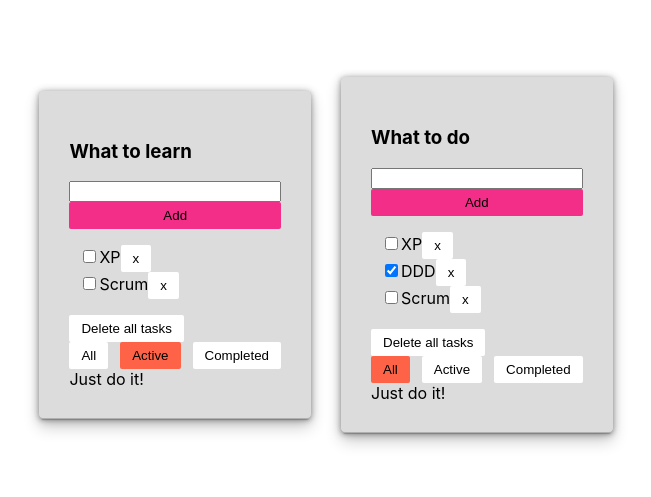
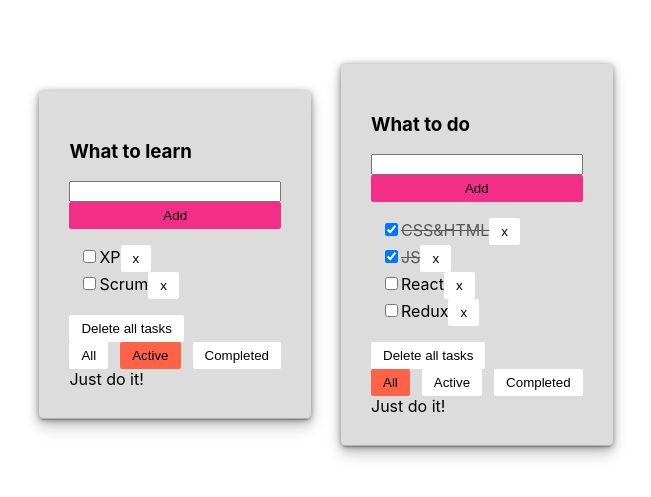
Before and after one commit to dariametelitsa/todolist, a React (Create React App) app: page / in a window 1280 px wide. Shown: the part 145-642 px from the top of the page, without its empty margins (314-965 px from the left). Built offline with nearby package versions, Linux system fonts and the light colour scheme.

Commit message:
refactored data to assosiate array

```diff
--- a/src/App.tsx
+++ b/src/App.tsx
@@ -2,7 +2,7 @@ import React, { useState } from 'react';
 import { FilterValuesType, TaskType, todoListType } from "./data/dataPropsTypes";
 import { v1 } from "uuid";
 import Todolist from "./components/todolist/Todolist";
-import { tasksArr, todoListsData } from "./data/Data";
+import { tasksArr, todolistId1, todolistId2, todoListsData } from "./data/Data";
 import './App.scss'
 
 export const sum = (a: number, b: number): number => {
@@ -12,8 +12,21 @@ export const sum = (a: number, b: number): number => {
 function App() {
 
     //global state
-    let [tasks, setTasks] = useState<Array<TaskType>>(tasksArr[0].taskBlock);
-    let [todoLists, setTodoLists] = useState<Array<todoListType>>(todoListsData);
+    //const [tasks, setTasks] = useState<Array<TaskType>>(tasksArr[0].taskBlock);
+    const [todoLists, setTodoLists] = useState<Array<todoListType>>(todoListsData);
+    const [tasks, setTasks] = useState({
+        [todolistId1]: [
+            {id: v1(), title: "XP", isDone: false},
+            {id: v1(), title: "DDD", isDone: true},
+            {id: v1(), title: "Scrum", isDone: false}
+        ],
+        [todolistId2]: [
+            {id: v1(), title: "CSS&HTML", isDone: true},
+            {id: v1(), title: "JS", isDone: true},
+            {id: v1(), title: "React", isDone: false},
+            {id: v1(), title: "Redux", isDone: false}
+        ]
+    });
 
     const changeFilter = (todolistId: string, filter: FilterValuesType) => {
         setTodoLists(todoLists.map(td => td.id !== todolistId ? td : {...td, filter}));
@@ -31,29 +44,27 @@ function App() {
         return tasksFiltered;
     }
 
-    function removeTask(taskId: string) {
-        let filteredTasks = tasks.filter((t) => t.id !== taskId);
-        setTasks(filteredTasks);
+    function removeTask(todolistId: string, taskId: string) {
+        setTasks({...tasks, [todolistId]: tasks[todolistId].filter(t => t.id !== taskId)});
     }
 
-    const addTask = (taskTitle: string) => {
-        let newTask: TaskType = {id: v1(), isDone: false, title: taskTitle};
-        taskTitle && setTasks([newTask, ...tasks]);
+    const addTask = (todolistId: string,  taskTitle: string) => {
+        let newTask = {id: v1(), isDone: false, title: taskTitle};
+        setTasks({...tasks, [todolistId]: [newTask, ...tasks[todolistId]]})
     }
 
-    const deleteAllTasks = () => {
-        setTasks([]);
+    const deleteAllTasks = (todolistId: string) => {
+        setTasks({...tasks, [todolistId]: []});
     }
 
-    const setNewTaskStatus = (taskId: string, newIsDone: boolean) => {
-        const newState = tasks.map((t) => t.id === taskId ? {...t, isDone: newIsDone} : t);
-        setTasks(newState);
+    const setNewTaskStatus = (todolistId: string, taskId: string, newIsDone: boolean) => {
+        setTasks({...tasks, [todolistId]: tasks[todolistId].map((t) => t.id === taskId ? {...t, isDone: newIsDone} : t)});
     }
 
     return (
         <div className={'App'}>
             {todoLists.map(td => {
-                let tasksFiltered = filterTasks(td.id, tasks, td.filter);
+                let tasksFiltered = filterTasks(td.id, tasks[td.id], td.filter);
                 return <Todolist key={td.id}
                                  id={td.id}
                                  title={td.title}
--- a/src/components/todolist/Todolist.module.scss
+++ b/src/components/todolist/Todolist.module.scss
@@ -19,6 +19,15 @@ input[type='checkbox'] {
   flex-direction: column;
 }
 
+.task {
+
+}
+
+.taskDone {
+  text-decoration: line-through;
+  opacity: 0.6;
+}
+
 //@use './../button/Button.module.scss';
 //.btnRemove {
 //  @extend .button;
--- a/src/components/todolist/Todolist.tsx
+++ b/src/components/todolist/Todolist.tsx
@@ -2,7 +2,7 @@ import React, { ChangeEvent, useState } from "react";
 import { FilterValuesType, TaskType, TodolistPropsType } from "../../data/dataPropsTypes";
 import { Button } from "../button/Button";
 import { Input } from "../input/Input";
-import S from './Todolist.module.scss';
+import styles from './Todolist.module.scss';
 import { useAutoAnimate } from "@formkit/auto-animate/react";
 
 // Create
@@ -32,7 +32,7 @@ const Todolist: React.FC<TodolistPropsType> = ({
         const trimmedTaskTitle = TaskTitle.trim();
         if (ifTaskCanAdded) {
             if (trimmedTaskTitle) {
-                addTask(TaskTitle.trim());
+                addTask(id ,TaskTitle.trim());
                 setNewTaskTitle('');
             } else {
                 setTaskInputError('Title is required');
@@ -60,7 +60,7 @@ const Todolist: React.FC<TodolistPropsType> = ({
     }
 
     const onClickHandlerDeleteAll = () => {
-        deleteAllTasks();
+        deleteAllTasks(id);
     }
 
     const onChangeSetTaskTitle = (title: string) => {
@@ -73,9 +73,9 @@ const Todolist: React.FC<TodolistPropsType> = ({
     const ifTaskCanAdded = TaskTitle && !isTitleToLong;
 
     return (
-        <div className={S.todolist}>
+        <div className={styles.todolist}>
             <h3>{title}</h3>
-            <div className={S.addTask}>
+            <div className={styles.addTask}>
                 {/*<input ref={inputRef} type="text" title={'hey'}/>*/}
                 <Input changeTitle={onChangeSetTaskTitle}
                        title={TaskTitle}
@@ -93,13 +93,13 @@ const Todolist: React.FC<TodolistPropsType> = ({
                         <p>Задач нет</p>
                     ) : (
                         tasks.map((task) => {
-                            const onChangeSetTaskStatusHandler = (e: ChangeEvent<HTMLInputElement>) => setNewTaskStatus(task.id, e.currentTarget.checked);
+                            const onChangeSetTaskStatusHandler = (e: ChangeEvent<HTMLInputElement>) => setNewTaskStatus(id, task.id, e.currentTarget.checked);
                             return (
                                 <li key={id}>
                                     <input type={"checkbox"} checked={task.isDone}
                                            onChange={onChangeSetTaskStatusHandler}/>
-                                    <span className={task.isDone ? 'taskDone' : 'task'}>{task.title}</span>
-                                    <Button title={'x'} callBack={() => removeTask(task.id)}/>
+                                    <span className={task.isDone ? styles.taskDone : styles.task}>{task.title}</span>
+                                    <Button title={'x'} callBack={() => removeTask(id, task.id)}/>
                                 </li>
                             )
                         })
--- a/src/data/Data.ts
+++ b/src/data/Data.ts
@@ -1,29 +1,24 @@
-import { TasksArrPropsType, todoListType } from "./dataPropsTypes";
+import { todoListType } from "./dataPropsTypes";
 import { v1, v4 } from "uuid";
 
-export const tasksArr: Array<TasksArrPropsType> = [
-    {
-        id: v4(),
-        title: "What to learn",
-        taskBlock: [
+export const todolistId1 = v4();
+export const todolistId2 = v4();
+
+export const tasksArr: Object = {
+    [todolistId1]: [
         {id: v1(), title: "XP", isDone: false},
         {id: v1(), title: "DDD", isDone: true},
         {id: v1(), title: "Scrum", isDone: false}
-        ]
-    },
-    {
-        id: v4(),
-        title: "What to do",
-        taskBlock: [
+    ],
+    [todolistId2]: [
         {id: v1(), title: "CSS&HTML", isDone: true},
         {id: v1(), title: "JS", isDone: true},
         {id: v1(), title: "React", isDone: false},
         {id: v1(), title: "Redux", isDone: false}
     ]
 }
-];
 
 export const todoListsData: todoListType[] = [
-    {id: v4(), title: "What to learn", filter: 'active'},
-    {id: v4(), title: "What to do", filter: 'all'},
+    {id: todolistId1, title: "What to learn", filter: 'active'},
+    {id: todolistId2, title: "What to do", filter: 'all'},
 ]
```
Also changed, not shown: src/data/dataPropsTypes.ts (+5 -7 lines). Lines whose indentation alone changed are shown as unchanged.
